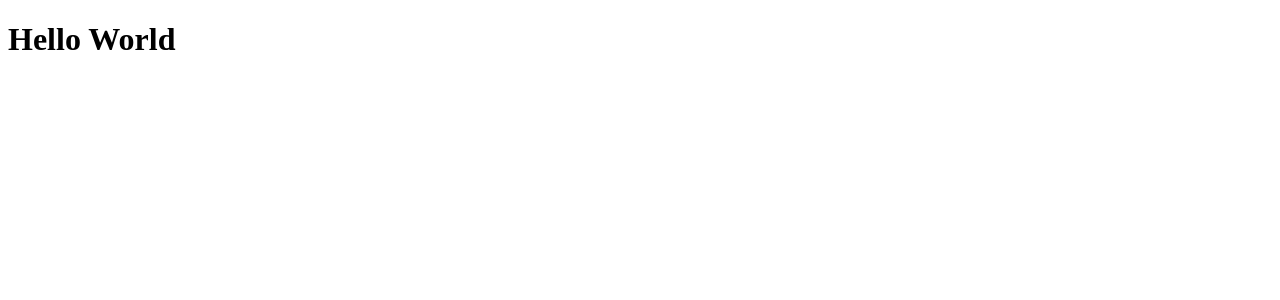
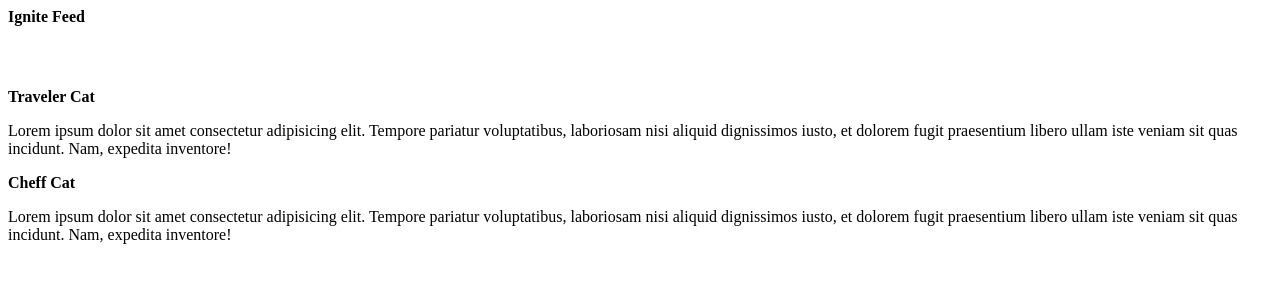
Before and after one commit to sdrashen/01-fundamentos-reactjs, a React (Vite) app: page / in a window 1280 px wide. Shown: the top 300 px of the page. Built offline with nearby package versions, Linux system fonts and the light colour scheme.

Commit message:
feat: create Header component

```diff
--- a/src/App.jsx
+++ b/src/App.jsx
@@ -1,8 +1,18 @@
-function App() {
+import { Post } from './Post'
+import { Header } from './components/Header'
+import './styles.css'
 
+export function App() {
   return (
-    <h1>Hello World</h1>
+    <div>
+      <Header/>
+
+      <Post
+        author="Traveler Cat"
+        content="Lorem ipsum dolor sit amet consectetur adipisicing elit. Tempore pariatur voluptatibus, laboriosam nisi aliquid dignissimos iusto, et dolorem fugit praesentium libero ullam iste veniam sit quas incidunt. Nam, expedita inventore!"/>
+      <Post
+        author="Cheff Cat"
+        content="Lorem ipsum dolor sit amet consectetur adipisicing elit. Tempore pariatur voluptatibus, laboriosam nisi aliquid dignissimos iusto, et dolorem fugit praesentium libero ullam iste veniam sit quas incidunt. Nam, expedita inventore!"/>
+    </div>
   )
 }
-
-export default App
--- /dev/null
+++ b/src/Post.jsx
@@ -0,0 +1,7 @@
+export function Post(props){
+  return (
+    <div>
+      <strong>{props.author}</strong>
+        <p>{props.content}</p>
+    </div>
+)}
--- /dev/null
+++ b/src/components/Header.jsx
@@ -0,0 +1,9 @@
+import styles from './Header.module.css'
+
+export function Header() {
+  return (
+    <header className={styles.header}>
+      <strong>Ignite Feed</strong>
+    </header>
+  )
+}
--- /dev/null
+++ b/src/components/Header.module.css
@@ -0,0 +1,4 @@
+.header {
+  background: '#333';
+  height: 80px;
+}
--- a/src/main.jsx
+++ b/src/main.jsx
@@ -1,6 +1,6 @@
 import React from 'react'
 import ReactDOM from 'react-dom/client'
-import App from './App.jsx'
+import { App } from './App.jsx'
 
 ReactDOM.createRoot(document.getElementById('root')).render(
   <React.StrictMode>
--- /dev/null
+++ b/src/styles.css
@@ -0,0 +1,4 @@
+body {
+  background-color: '#121214';
+  color: '#fff';
+}
```
